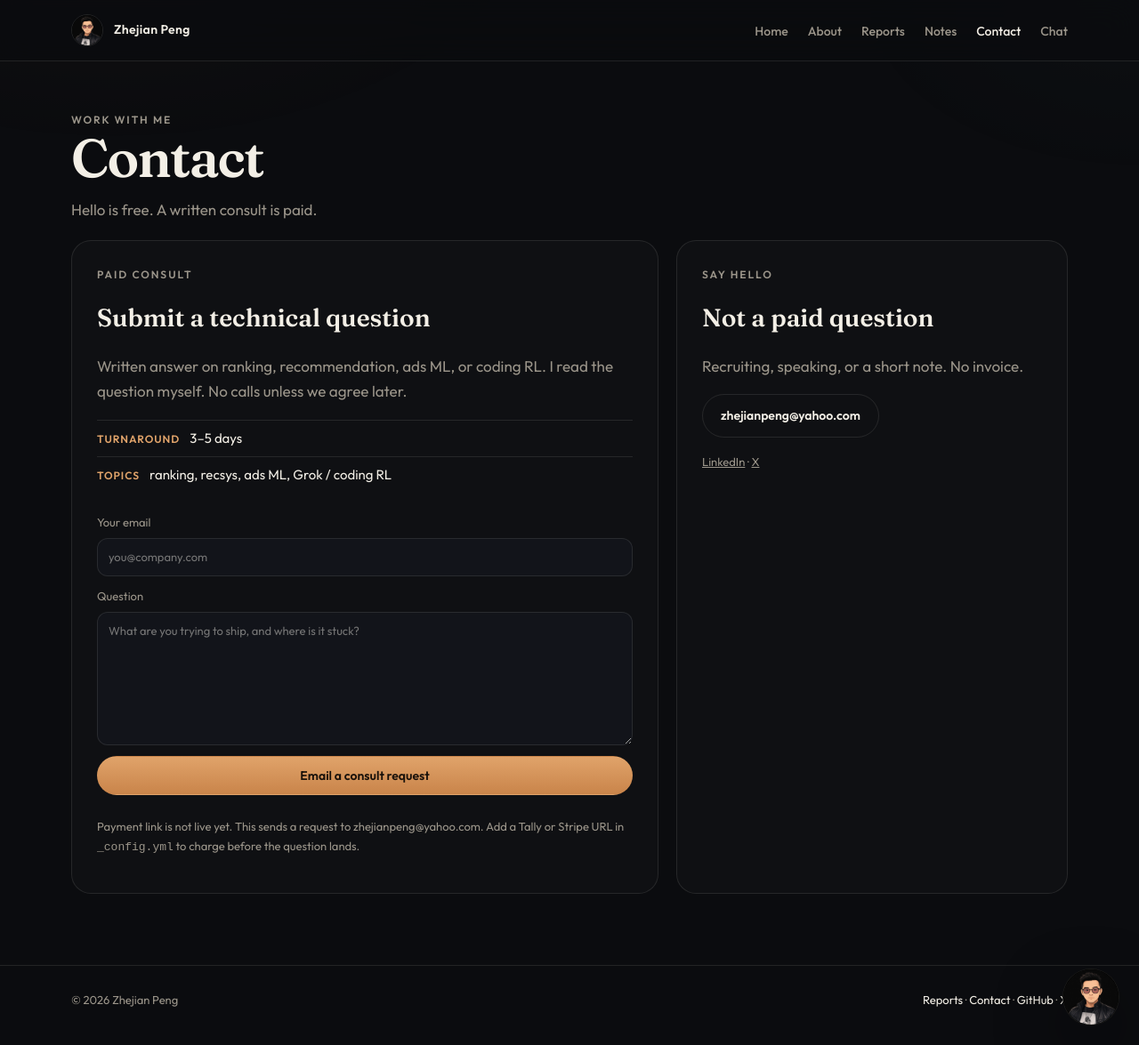
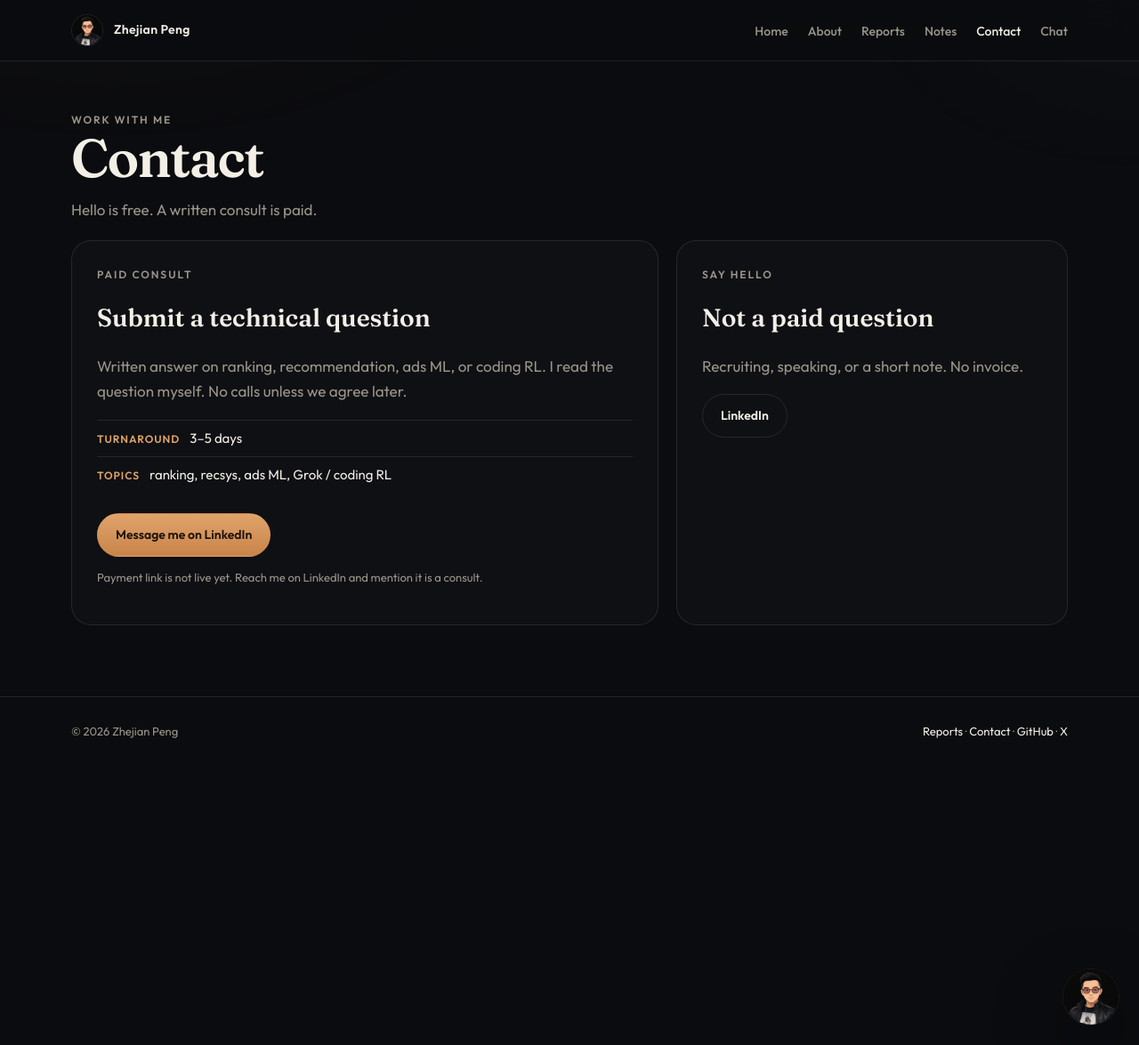
Before and after one commit to jazzikp/jazzikp.github.io, a Jekyll site: the page built from contact.html, in a window 1280 px wide and 1175 px high. Shown: the whole window at 89% size. Built offline with Jekyll 4.4.1, drawn with Linux system fonts in a browser that asks for light colours.

Commit message:
Hide email on contact; keep LinkedIn only
Public hello and consult fallback both go to LinkedIn.

```diff
--- a/contact.html
+++ b/contact.html
@@ -24,17 +24,8 @@ permalink: /contact/
         <a class="btn primary" href="{{ site.consult.checkout_url }}" target="_blank" rel="noopener">Pay and submit a question</a>
         <p class="fine">Checkout is handled by Stripe or Lemon Squeezy. I never see your card.</p>
         {% else %}
-        <form class="consult-form" action="mailto:{{ site.email }}" method="get" enctype="text/plain">
-            <input type="hidden" name="subject" value="Paid consult request">
-            <label>Your email
-                <input type="email" name="email" required placeholder="you@company.com">
-            </label>
-            <label>Question
-                <textarea name="body" required rows="6" placeholder="What are you trying to ship, and where is it stuck?"></textarea>
-            </label>
-            <button class="btn primary" type="submit">Email a consult request</button>
-            <p class="fine">Payment link is not live yet. This sends a request to {{ site.email }}. Add a Tally or Stripe URL in <code>_config.yml</code> to charge before the question lands.</p>
-        </form>
+        <a class="btn primary" href="https://www.linkedin.com/in/{{ site.linkedin_username }}/" target="_blank" rel="noopener">Message me on LinkedIn</a>
+        <p class="fine">Payment link is not live yet. Reach me on LinkedIn and mention it is a consult.</p>
         {% endif %}
     </section>
 
@@ -42,10 +33,6 @@ permalink: /contact/
         <p class="eyebrow">Say hello</p>
         <h2>Not a paid question</h2>
         <p>Recruiting, speaking, or a short note. No invoice.</p>
-        <p><a class="btn ghost" href="mailto:{{ site.email }}">{{ site.email }}</a></p>
-        <p class="fine">
-            <a href="https://www.linkedin.com/in/{{ site.linkedin_username }}/">LinkedIn</a>
-            · <a href="https://x.com/{{ site.twitter_username }}">X</a>
-        </p>
+        <p><a class="btn ghost" href="https://www.linkedin.com/in/{{ site.linkedin_username }}/" target="_blank" rel="noopener">LinkedIn</a></p>
     </section>
 </div>
```
